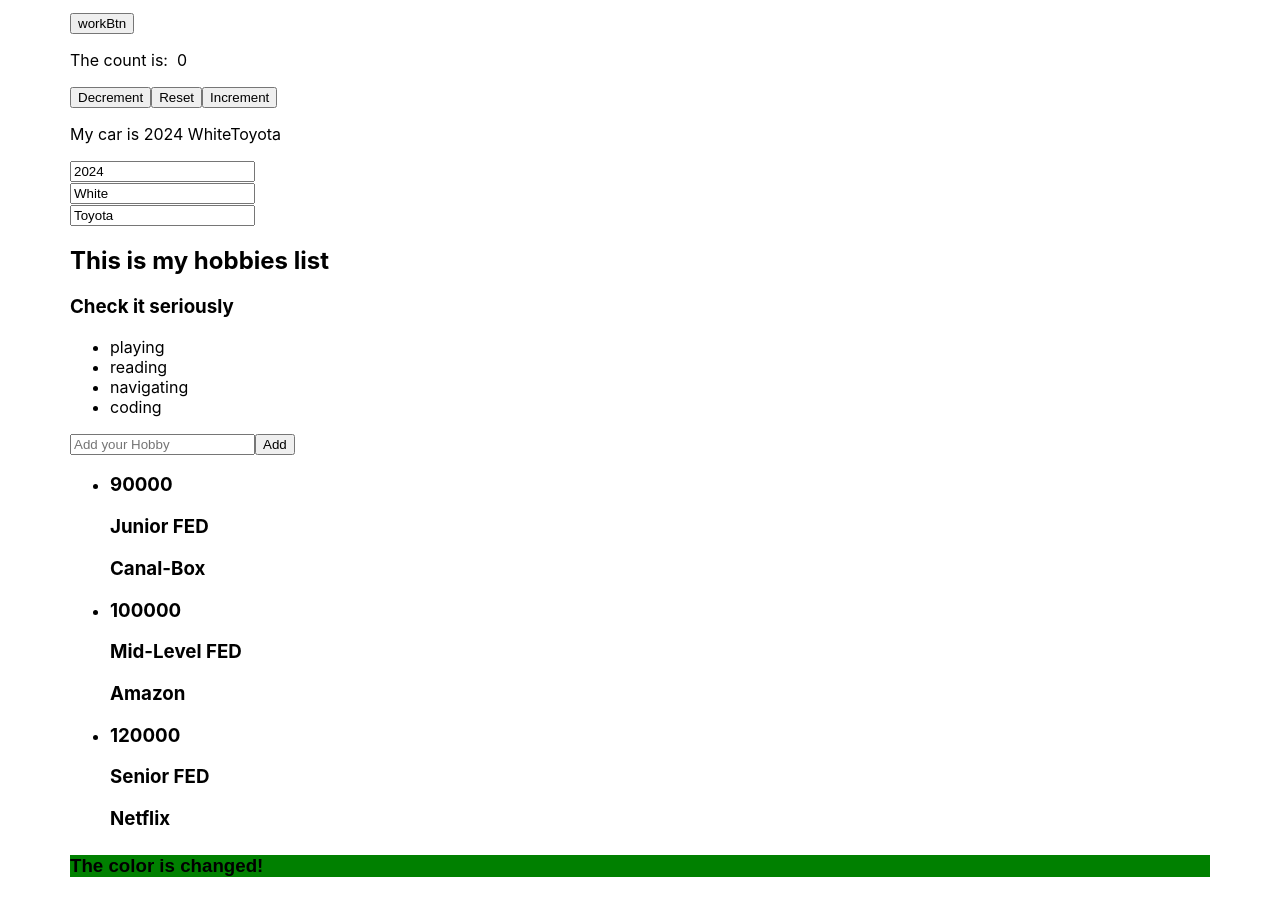
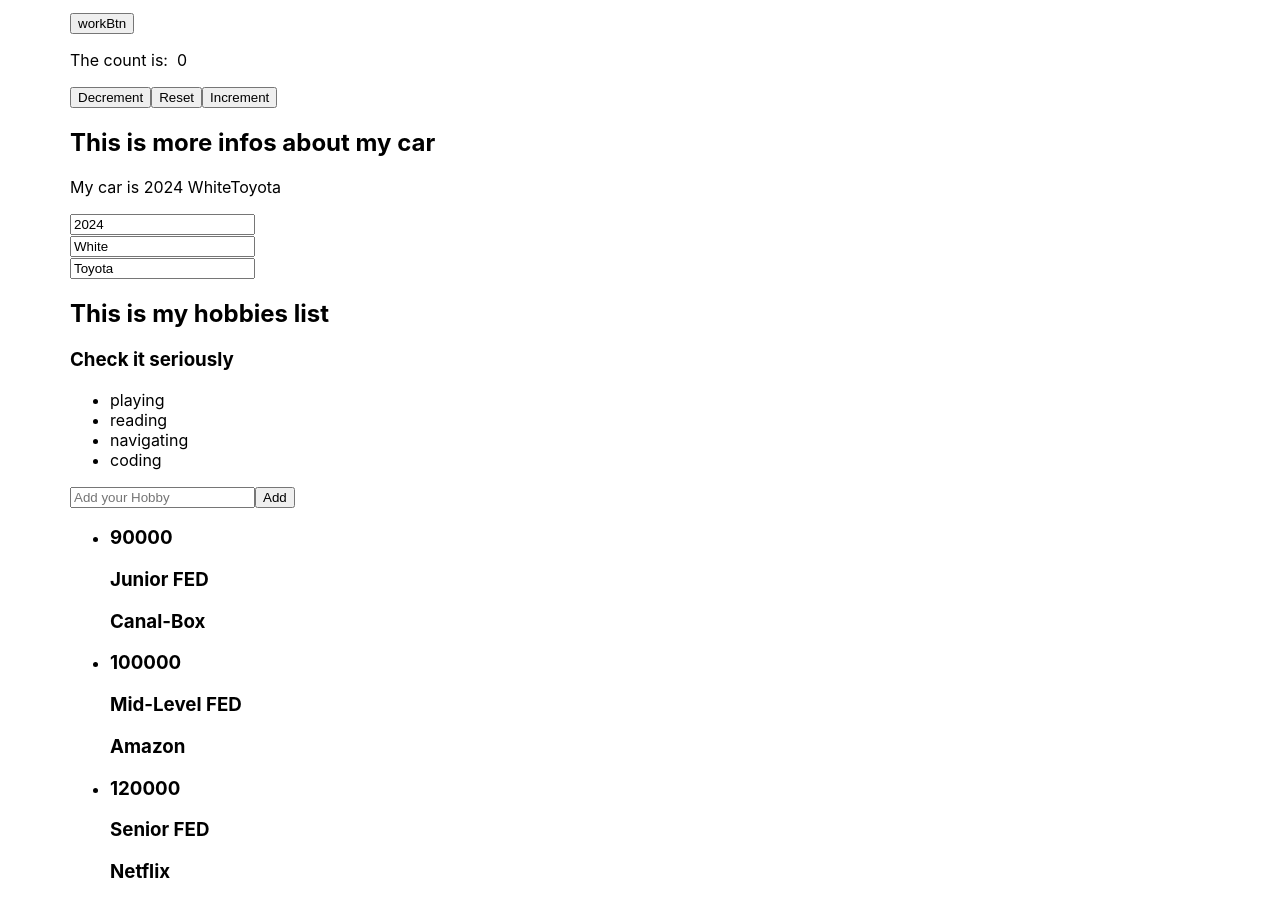
Before and after one commit to Nshimiyimana10/Newproject, a React (Create React App) app: page / in a window 1280 px wide. Shown: the part 1260-2166 px from the top of the page. Built offline with nearby package versions, Linux system fonts and the light colour scheme.

Commit message:
additional changes on my car

```diff
--- a/src/Car.jsx
+++ b/src/Car.jsx
@@ -15,6 +15,7 @@ function Car(){
     }
         return(
         <>
+        <h2>This is more infos about my car</h2>
             <p>My car is {car.year} {car.color}
             {car.type}</p>
             <input type="number" value={car.year}
```
